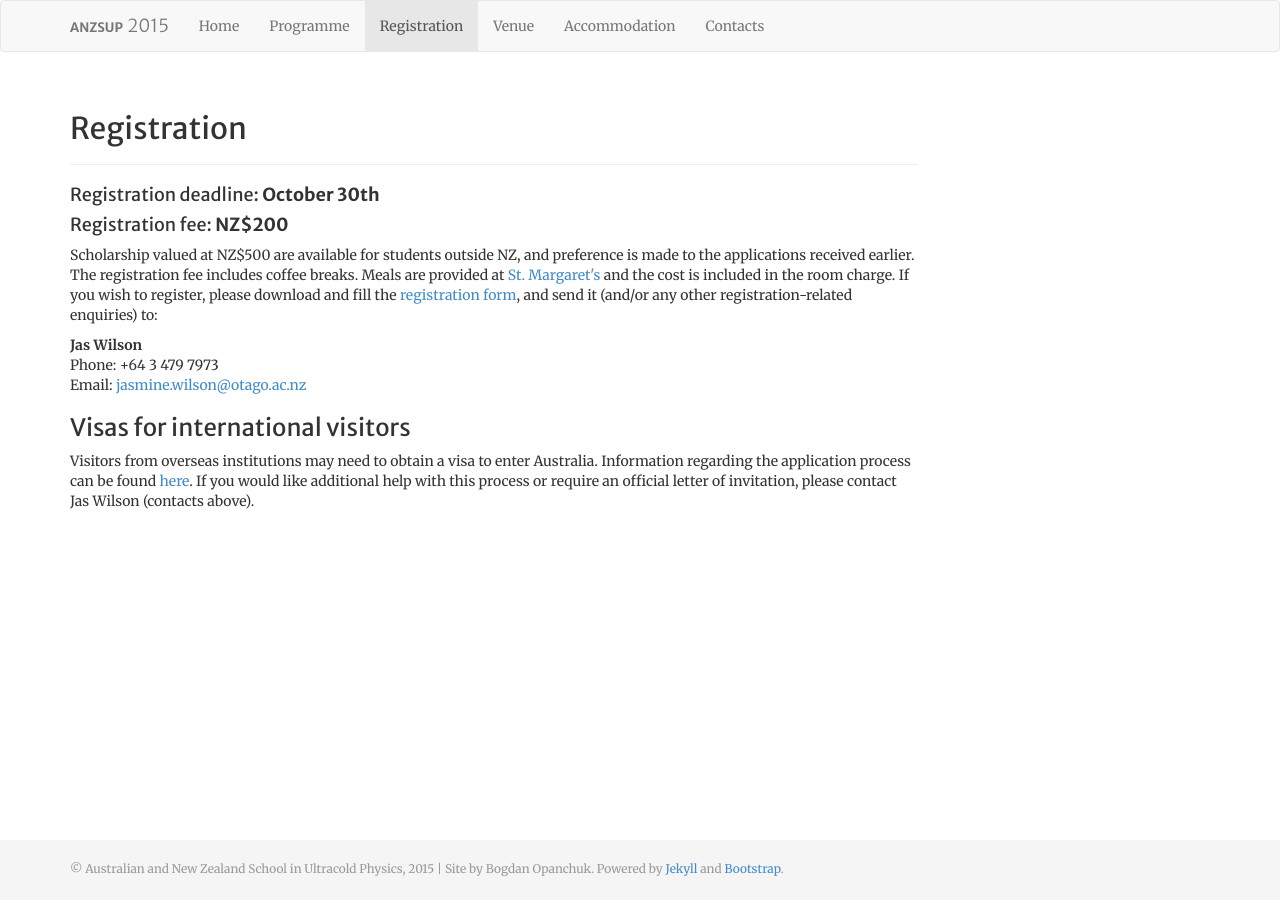
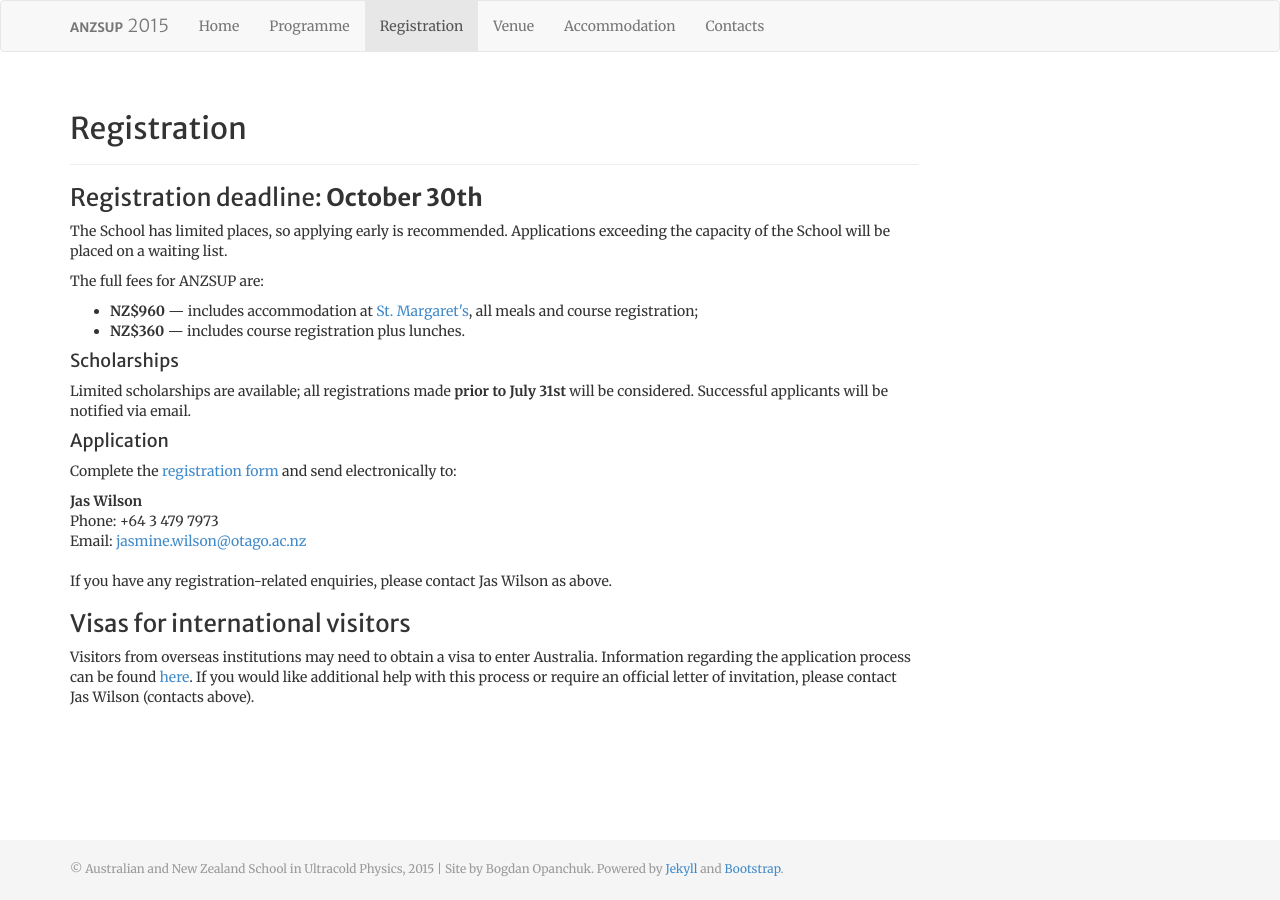
Before and after one commit to anzsup/anzsup.github.io, a Jekyll site: the page built from registration.html, in a window 1280 px wide. Built offline with Jekyll 4.4.1, drawn with Linux system fonts in a browser that asks for light colours.

Commit message:
Various updates of phrasing and pricing

```diff
--- a/registration.html
+++ b/registration.html
@@ -12,19 +12,35 @@ group_position: 3
 <h2>Registration</h2>
 </div>
 
-<h4>Registration deadline: <strong>October 30th</strong></h4>
-<h4>Registration fee: <strong>NZ$200</strong></h4>
+<h3>Registration deadline: <strong>October 30th</strong></h3>
 
 <p>
-Scholarship valued at NZ$500 are available for students outside NZ, and preference is made to the applications received earlier. The registration fee includes coffee breaks. Meals are provided at <a href="accommodation.html#stmargarets">St. Margaret's</a> and the cost is included in the room charge.
+The School has limited places, so applying early is recommended. Applications exceeding the capacity of the School will be placed on a waiting list.
+</p>
 
-If you wish to register, please download and fill the <a href="registration_form.pdf">registration form</a>, and send it (and/or any other registration-related enquiries) to:</p>
+<p>
+The full fees for ANZSUP are:
+<ul>
+<li><strong>NZ$960</strong> &mdash; includes accommodation at <a href="accommodation.html#stmargarets">St. Margaret's</a>, all meals and course registration;</li>
+<li><strong>NZ$360</strong> &mdash; includes course registration plus lunches.</li>
+</ul>
+</p>
+
+<h4>Scholarships</h4>
+
+<p>Limited scholarships are available; all registrations made <strong>prior to July 31st</strong> will be considered. Successful applicants will be notified via email.</p>
+
+<h4>Application</h4>
+
+<p>Complete the <a href="registration_form.pdf">registration form</a> and send electronically to:</p>
 
 <address>
 <b>Jas Wilson</b><br>
 Phone: +64 3 479 7973<br>
 Email: <a href="mailto:jasmine.wilson@otago.ac.nz">jasmine.wilson@otago.ac.nz</a>
 </address>
+
+<p>If you have any registration-related enquiries, please contact Jas Wilson as above.</p>
 
 <h3>Visas for international visitors</h3>
 
--- a/venue.html
+++ b/venue.html
@@ -14,11 +14,10 @@ group_position: 4
 
 <p>The fourth School in Ultracold Atomic Physics will be held in Dunedin, New Zealand at the University of Otago hosted by the Dodd-Walls Centre for Photonic and Quantum Technologies.
 
-<p>The workshop will be held in Lab 7a, a lecture room of the Physics Department on the ground  floor of the Science 3 building.
-For more details, see <a href="http://www.otago.ac.nz/about/otago088033.pdf">the campus map</a>.</p>
+<p>The workshop will be held in G09 and G400 lecture rooms of the Physics Department on the ground floor of Science III Building. For more details, please see <a href="http://www.otago.ac.nz/about/otago088033.pdf">the campus map</a>.</p>
 
 <div class="google-maps">
-<iframe src="https://www.google.com/maps/d/embed?mid=zkiG9RcjbRlw.k3PAmeaOvgX4" width="640" height="480"></iframe>
+<iframe src="https://www.google.com/maps/d/embed?mid=zkiG9RcjbRlw.k3PAmeaOvgX4&z=17" width="640" height="480"></iframe>
 </div>
 
 
```
Also changed, not shown: accommodation.html (+9 -2 lines), index.html (+10 -4 lines), images/StMargarets.gif (added), images/StMargarets.jpg (added), images/dunedin-clocktower.jpg (added), images/dunedin-peninsula.jpg (added), images/logo_swinburne.gif (added).
